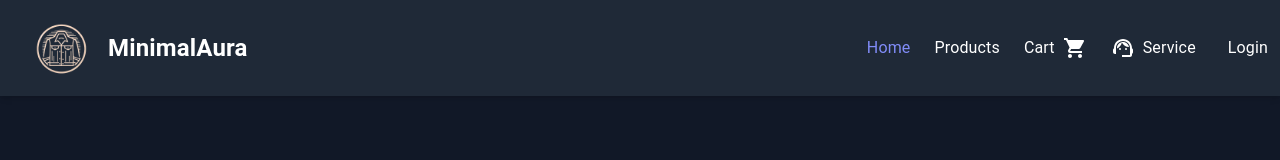
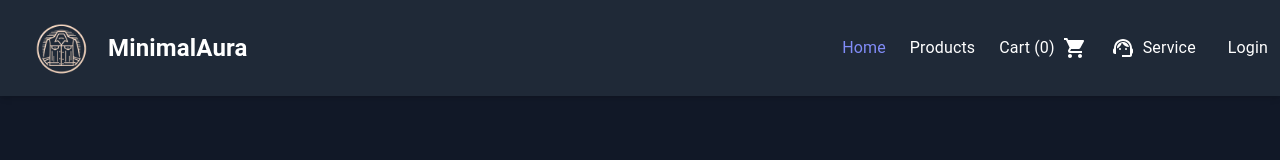
Before and after one commit to Pratik228/gym-frontend, a React (Vite) app: page / in a window 1280 px wide. Shown: the top 160 px of the page. Built offline with nearby package versions, Linux system fonts and the light colour scheme; what tw-elements would draw is missing.

Commit message:
added cart qty to header

```diff
--- a/src/components/Header.jsx
+++ b/src/components/Header.jsx
@@ -39,6 +39,14 @@ const Header = () => {
 		}
 	};
 
+	const itemCount = () => {
+		let count = 0;
+		cartItems.map((item) => {
+			count += item.qty;
+		});
+		return count;
+	};
+
 	return (
 		<div className="bg-gray-800 shadow-md mb-8">
 			<div className="container mx-auto flex items-center justify-between">
@@ -57,8 +65,7 @@ const Header = () => {
 							isActive
 								? "text-indigo-400 hover:text-indigo-500"
 								: "hover:text-indigo-500"
-            }
-          >
+						}>
 						Home
 					</NavLink>
 					<NavLink
@@ -67,8 +74,7 @@ const Header = () => {
 							isActive
 								? "text-indigo-400 hover:text-indigo-500"
 								: "hover:text-indigo-500"
-            }
-          >
+						}>
 						Products
 					</NavLink>
 					{userInfo && (
@@ -78,8 +84,7 @@ const Header = () => {
 								isActive
 									? "text-indigo-400 hover:text-indigo-500"
 									: "hover:text-indigo-500"
-              }
-            >
+							}>
 							Profile
 						</NavLink>
 					)}
@@ -89,9 +94,8 @@ const Header = () => {
 							isActive
 								? "text-indigo-400 hover:text-indigo-500"
 								: "hover:text-indigo-500"
-            }
-          >
-            <span className="mr-2"> Cart</span>
+						}>
+						<span className="mr-2"> Cart ({itemCount()})</span>
 						<ShoppingCartIcon className="hover:text-indigo-500 cursor-pointer" />
 					</NavLink>
 
@@ -101,8 +105,7 @@ const Header = () => {
 							isActive
 								? "text-indigo-400 hover:text-indigo-500"
 								: "hover:text-indigo-500"
-            }
-          >
+						}>
 						<SupportAgentIcon className="hover:text-indigo-500 mr-2  cursor-pointer" />
 						<span className="mr-2">Service</span>
 					</NavLink>
@@ -127,8 +130,7 @@ const Header = () => {
 								isActive
 									? "text-indigo-400 hover:text-indigo-500"
 									: "hover:text-indigo-500"
-              }
-            >
+							}>
 							Login
 						</NavLink>
 					)}
```
Lines whose indentation alone changed are shown as unchanged.
